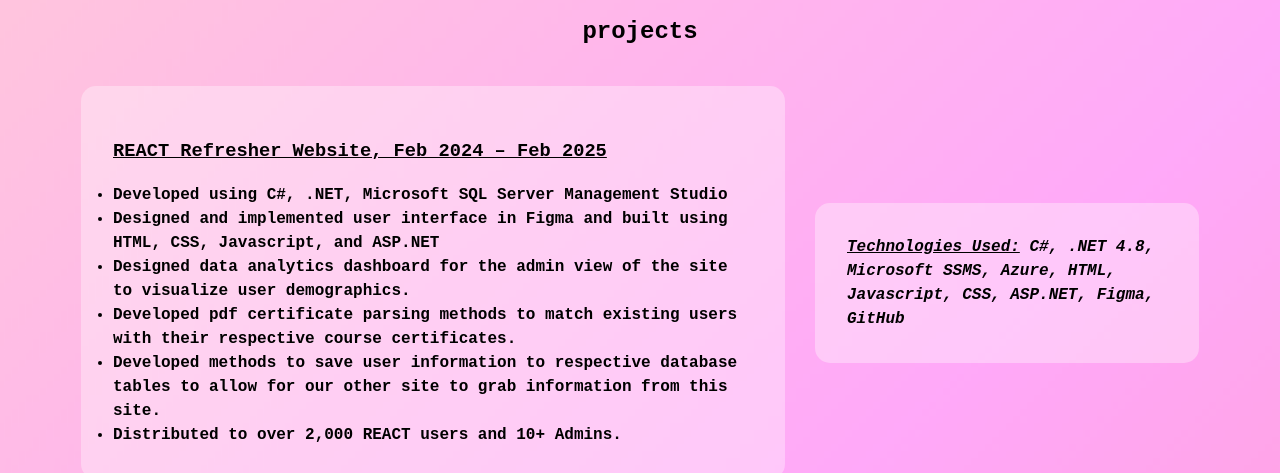
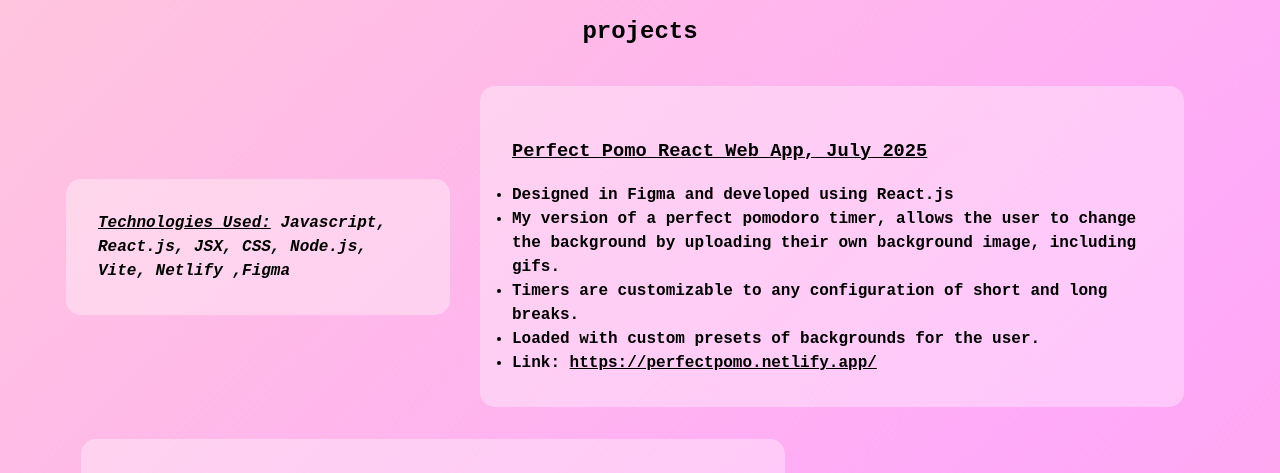
Before and after one commit to nicoleleft/portfolio, a React (Vite) app: page / in a window 1280 px wide. Shown: the part 654-1127 px from the top of the page. Built offline with nearby package versions, Linux system fonts and the light colour scheme.

Commit message:
add pomo project to projects

```diff
--- a/src/components/Projects.jsx
+++ b/src/components/Projects.jsx
@@ -3,10 +3,28 @@ export default function Projects() {
         <>
             <div id="projects">
                 <h2>projects</h2>
-                <div id="Pomodoro Web Application">
-
-                </div>
-                <div id="Pixel Jump Web-based Game">
+                <div id="pomo" className="projects-container">
+                    <h4 className="tech-used" style={{fontStyle: "italic", marginRight: "30px"}}>
+                         <span style={{textDecoration: "underline"}}>Technologies Used:</span> Javascript, React.js, JSX, CSS, Node.js, Vite, Netlify ,Figma
+                    </h4>
+                    <ul className="projects-card">
+                        <h3 style={{textDecoration: "underline"}}>Perfect Pomo React Web App, July 2025</h3>
+                        <li>
+                              Designed in Figma and developed using React.js
+                        </li>
+                        <li>
+                              My version of a perfect pomodoro timer, allows the user to change the background by uploading their own background image, including gifs.
+                        </li>
+                        <li>
+                              Timers are customizable to any configuration of short and long breaks.
+                        </li>
+                        <li>
+                              Loaded with custom presets of backgrounds for the user.
+                        </li>
+                        <li>
+                             Link: <a href='https://perfectpomo.netlify.app/'>https://perfectpomo.netlify.app/</a>
+                        </li>
+                    </ul>
 
                 </div>
                 <div id="react-refresher" className="projects-container">
```
